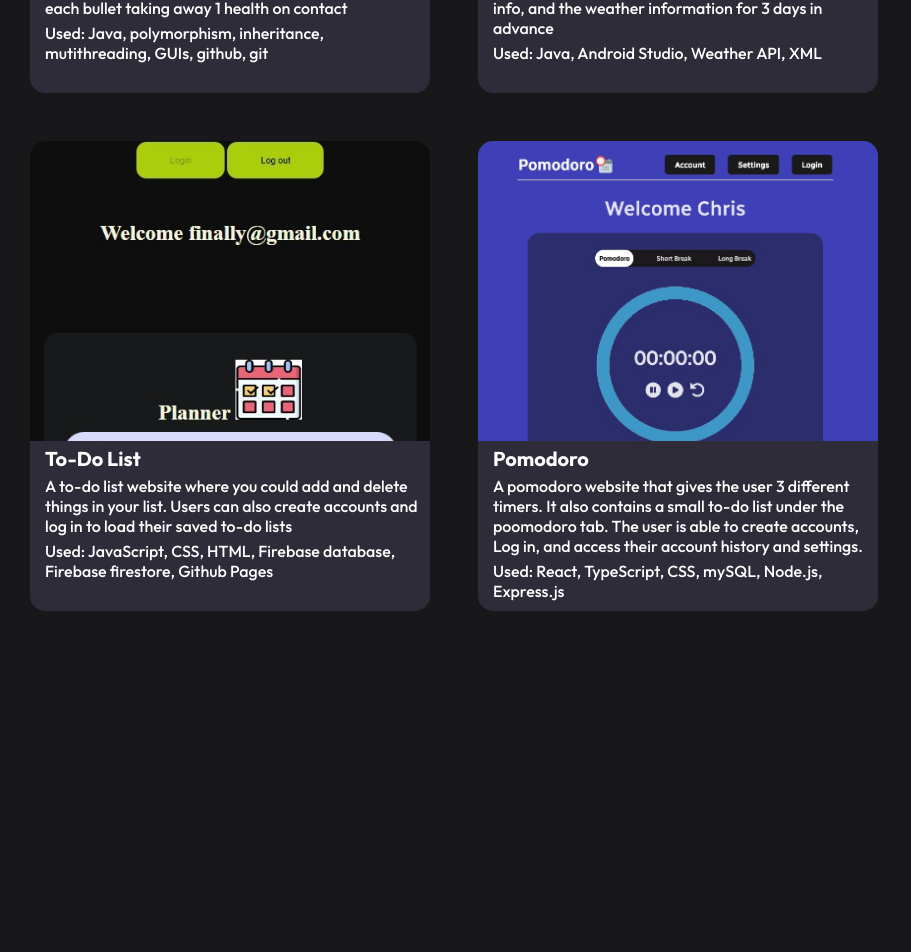
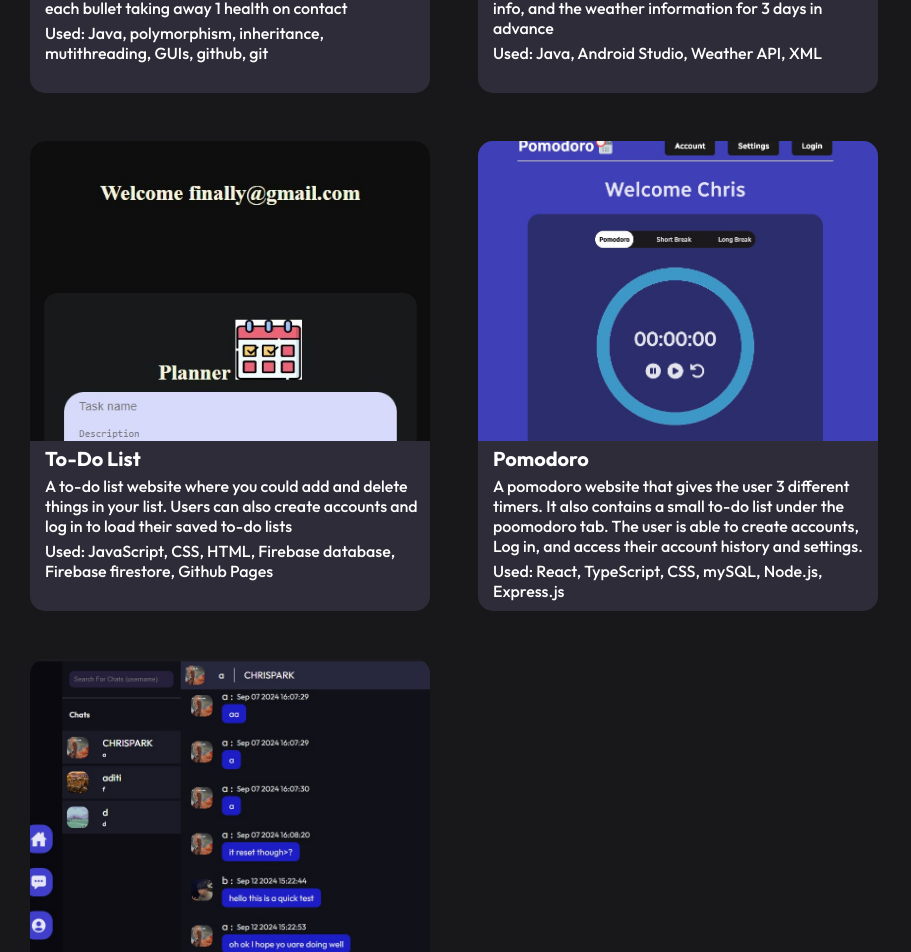
Before and after one commit to qwer030413/ReactGrind, a React (Create React App) app in the folder portfolio/: page /#/pages/Projects.js in a window 1280 px wide. Shown: the part 757-1709 px from the top of the page, without its empty margins (0-911 px from the left). Before the commit the page ends 1398 px from the top, so only its background shows below. Built offline with nearby package versions, Linux system fonts and the light colour scheme; a web font is replaced by a local one.

Commit message:
new project

```diff
--- a/portfolio/src/components/cards/card.js
+++ b/portfolio/src/components/cards/card.js
@@ -4,10 +4,7 @@ import "./cards.css";
 function Card(value){
     return(
         <motion.div className="cardContainer" whileHover={{scale: 1.05}}>
-            <div className="imageContainer">
-                <img src = {value.image} />
-
-            </div>
+            <img src = {value.image} className="imageContainer"/>
             <div className="textContainer">
                 <div className='Name'>
                     <text>{value.text}</text>
--- a/portfolio/src/components/cards/cards.css
+++ b/portfolio/src/components/cards/cards.css
@@ -2,19 +2,15 @@
 
 
 
-.imageContainer img{
+.imageContainer{
     width: 400px;
-    object-fit: contain;
+    height: 300px;
+    object-fit:cover;
     overflow: hidden;
     display: block;
 
 }
-.imageContainer{
-    overflow: hidden;
 
-    height: 300px;
-
-}
 .cardContainer{
     /* background-color: cyan; */
     color: white;
--- a/portfolio/src/pages/Projects.js
+++ b/portfolio/src/pages/Projects.js
@@ -7,7 +7,7 @@ import weather from '../components/cards/weatherapp.jpg';
 import list from '../components/cards/todolist.jpg';
 import Anitext from "../components/headers/animatedText";
 import pom from "../components/cards/pomodoro.jpg";
-
+import chat from "../components/cards/chattingApp.jpg";
 
 export default function Projects(){
     const description1 = () =>{
@@ -35,7 +35,11 @@ export default function Projects(){
                 />
                 <Card image = {pom} text = {"Pomodoro"}
                 description = {"A pomodoro website that gives the user 3 different timers. It also contains a small to-do list under the poomodoro tab. The user is able to create accounts, Log in, and access their account history and settings."}
-                used = {"Used: React, TypeScript, CSS, mySQL, Node.js, Express.js "}
+                used = {"Used: React, TypeScript, CSS, mySQL, Node.js, Express.js"}
+                />
+                <Card image = {chat} text = {"Chatting App"}
+                description = {"A chatting app that allows users to chat with each other in real time, add friends, and customize their profile for others to view."}
+                used = {"Used: React, TypeScript, CSS, mySQL, Node.js, Express.js, SocketIo "}
                 />
             </div>
 
```
Also changed, not shown: portfolio/src/components/cards/chattingApp.jpg (added).
